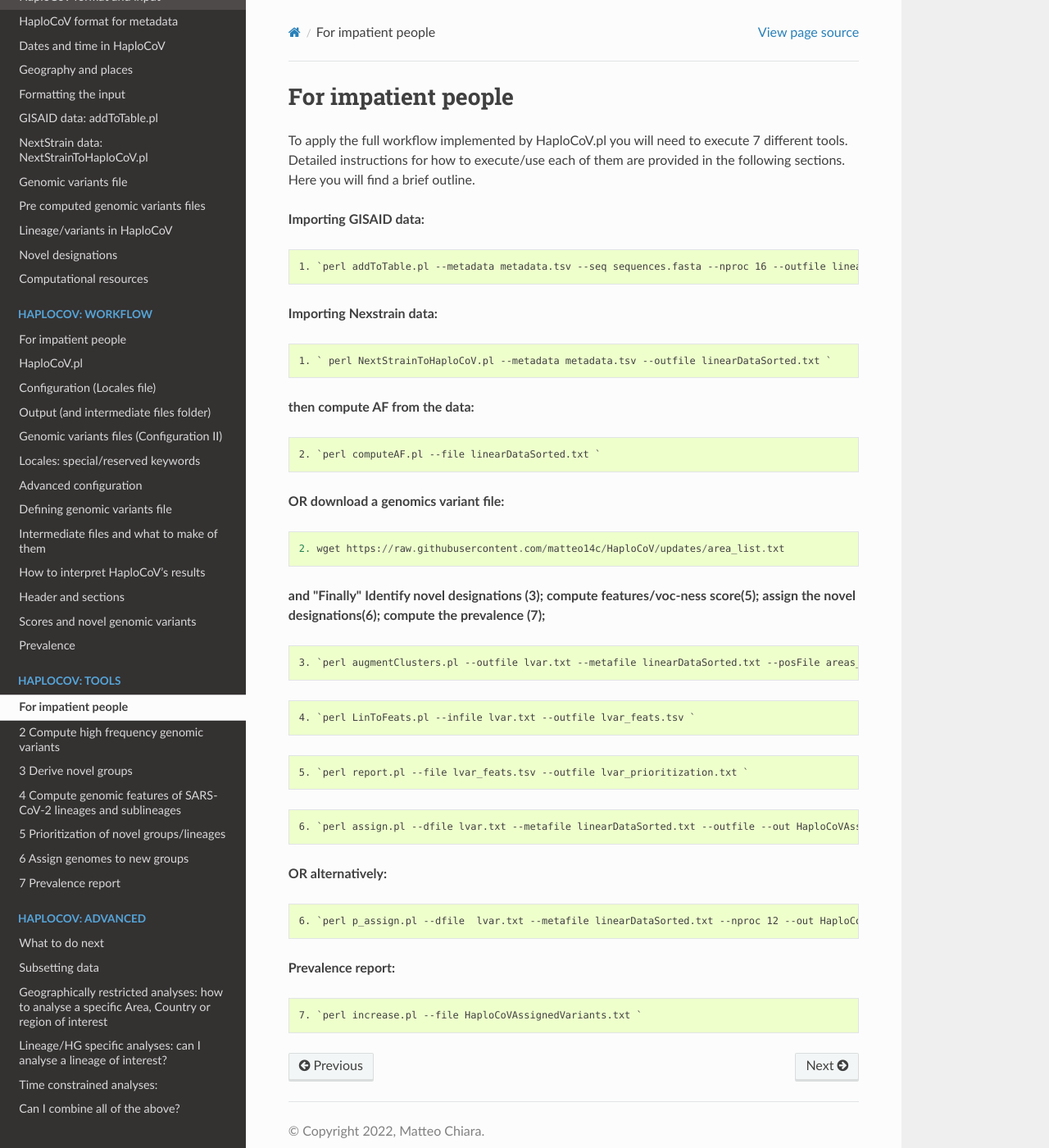
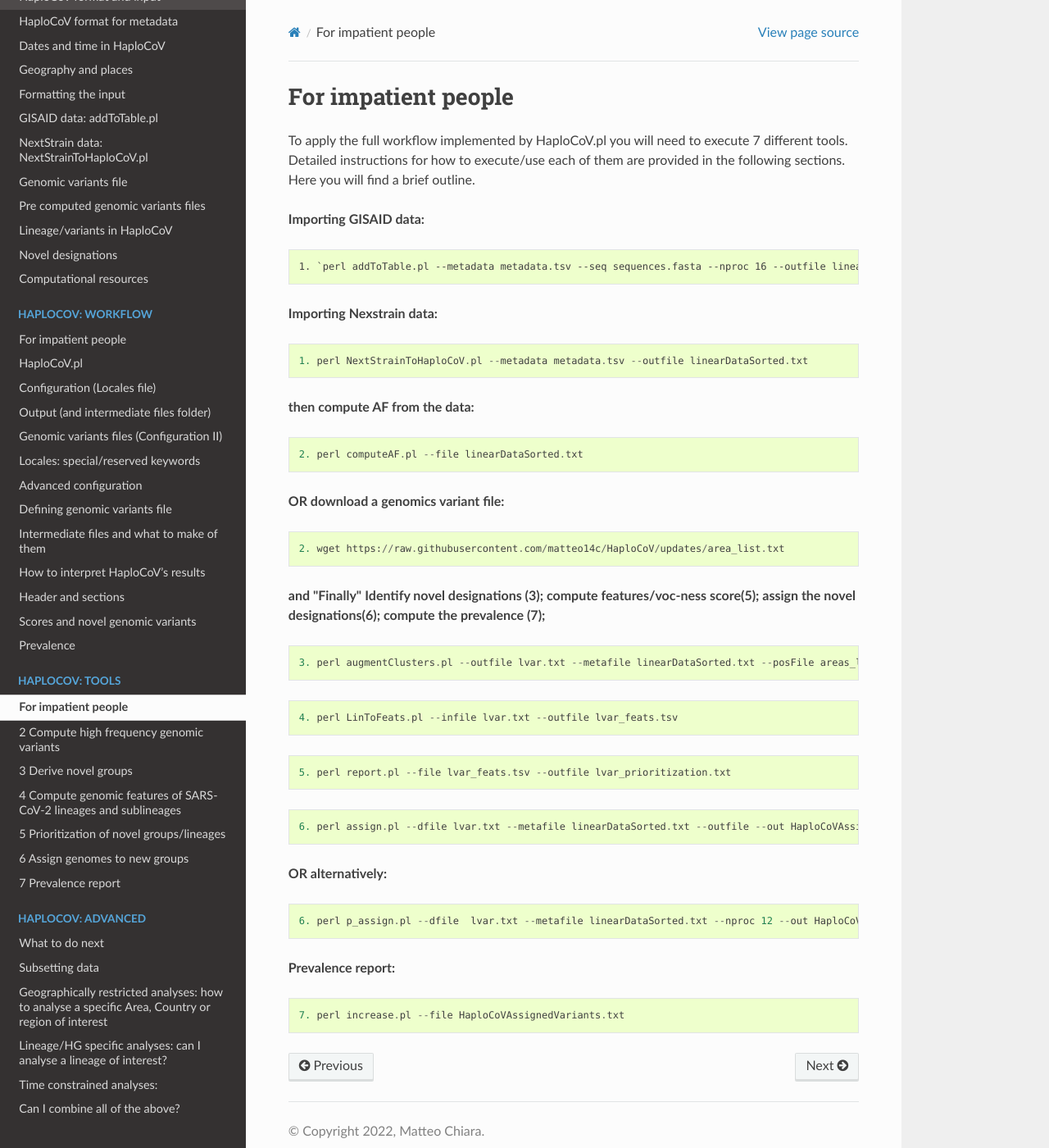
Before and after one commit to matteo14c/HaploCoV, a Sphinx documentation site: the page built from docs/source/impatient2.rst, in a window 1280 px wide and 1400 px high. Shown: the whole window at 82% size. Built offline with Sphinx 7.4.7 and the Read the Docs theme 2.0.0, drawn with Linux system fonts in a browser that asks for light colours.

Commit message:
Update impatient2.rst

```diff
--- a/docs/source/impatient2.rst
+++ b/docs/source/impatient2.rst
@@ -13,13 +13,13 @@
 
 ::
 
- 1. ` perl NextStrainToHaploCoV.pl --metadata metadata.tsv --outfile linearDataSorted.txt `
+ 1. perl NextStrainToHaploCoV.pl --metadata metadata.tsv --outfile linearDataSorted.txt
 
 **then compute AF from the data:**
 
 ::
 
- 2. `perl computeAF.pl --file linearDataSorted.txt `
+ 2. perl computeAF.pl --file linearDataSorted.txt
 
 **OR download a genomics variant file:**
 
@@ -33,29 +33,29 @@
 
 ::
 
- 3. `perl augmentClusters.pl --outfile lvar.txt --metafile linearDataSorted.txt --posFile areas_list.txt `
+ 3. perl augmentClusters.pl --outfile lvar.txt --metafile linearDataSorted.txt --posFile areas_list.txt
 
 ::
 
- 4. `perl LinToFeats.pl --infile lvar.txt --outfile lvar_feats.tsv `
+ 4. perl LinToFeats.pl --infile lvar.txt --outfile lvar_feats.tsv
 
 ::
 
- 5. `perl report.pl --file lvar_feats.tsv --outfile lvar_prioritization.txt `
+ 5. perl report.pl --file lvar_feats.tsv --outfile lvar_prioritization.txt
 
 ::
 
- 6. `perl assign.pl --dfile lvar.txt --metafile linearDataSorted.txt --outfile --out HaploCoVAssignedVariants.txt `
+ 6. perl assign.pl --dfile lvar.txt --metafile linearDataSorted.txt --outfile --out HaploCoVAssignedVariants.txt
 
 **OR alternatively:**
 
 ::
 
- 6. `perl p_assign.pl --dfile  lvar.txt --metafile linearDataSorted.txt --nproc 12 --out HaploCoVAssignedVariants.txt `
+ 6. perl p_assign.pl --dfile  lvar.txt --metafile linearDataSorted.txt --nproc 12 --out HaploCoVAssignedVariants.txt
 
 
 **Prevalence report:**
 
 ::
 
- 7. `perl increase.pl --file HaploCoVAssignedVariants.txt `
+ 7. perl increase.pl --file HaploCoVAssignedVariants.txt
```
